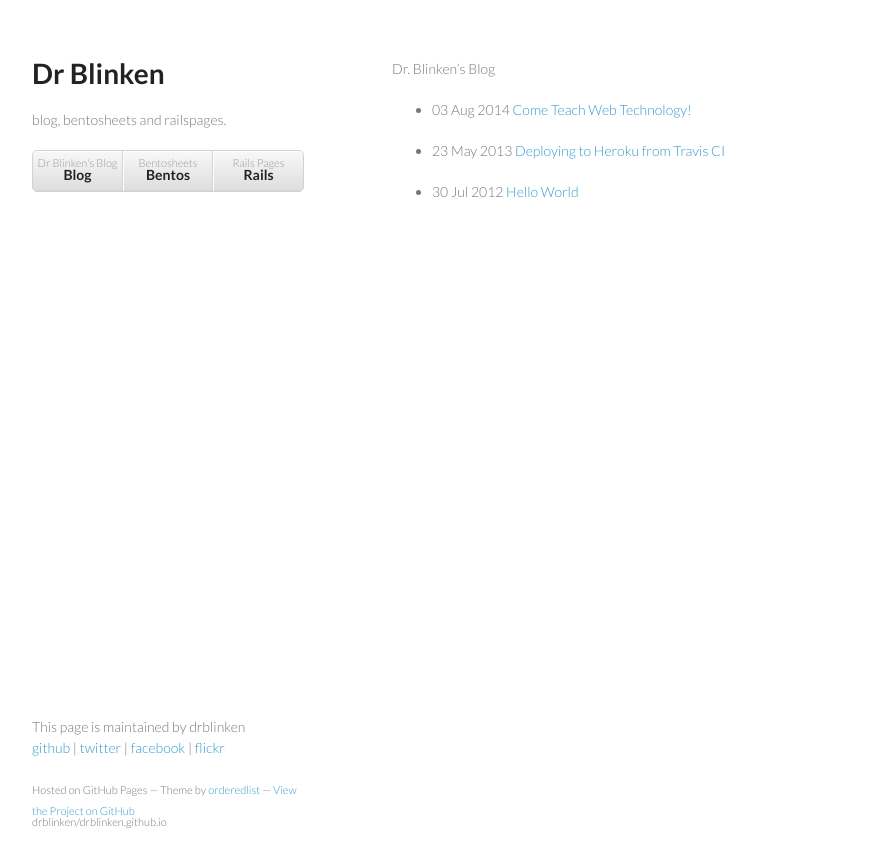
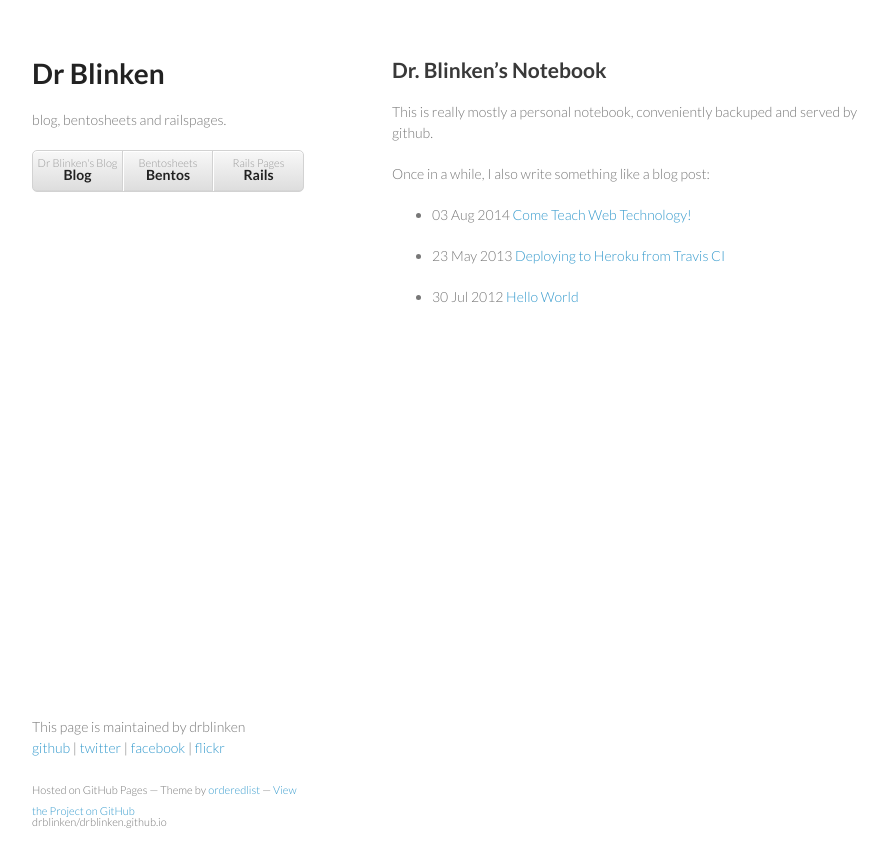
Before and after one commit to drblinken/drblinken.github.io, a Jekyll site: the page built from index.md, in a window 1280 px wide. Shown: the top 867 px of the page, without its empty margins (178-1066 px from the left). Built offline with Jekyll 4.4.1, drawn with Linux system fonts in a browser that asks for light colours.

```diff
--- a/_layouts/default.html
+++ b/_layouts/default.html
@@ -5,8 +5,8 @@
     <meta http-equiv="X-UA-Compatible" content="chrome=1">
 
 
-    <link rel="stylesheet" href="{{site.baseurl }}/stylesheets/styles.css">
-    <link rel="stylesheet" href="{{site.baseurl }}/stylesheets/pygment_trac.css">
+    <link rel="stylesheet" href="{{site.baseurl}}stylesheets/styles.css">
+    <link rel="stylesheet" href="{{site.baseurl}}stylesheets/pygment_trac.css">
     <meta name="viewport" content="width=device-width, initial-scale=1, user-scalable=no">
     <!--[if lt IE 9]>
     <script src="//html5shiv.googlecode.com/svn/trunk/html5.js"></script>
--- a/index.md
+++ b/index.md
@@ -4,7 +4,11 @@ title: Dr. Blinken's Notes
 ---
 
 
-Dr. Blinken's Blog
+## Dr. Blinken's Notebook
+This is really mostly a personal notebook, conveniently backuped and served by github.
+
+Once in a while, I also write something like a blog post:
+
 
 
 {% for post in site.posts %}
```
Also changed, not shown: bentos/7web/index.md (added, +6 -0 lines), bentos/7web/week1.md (added, +55 -0 lines), bentos/index.md (+2 -0 lines), ort.md (deleted, +0 -6 lines).
